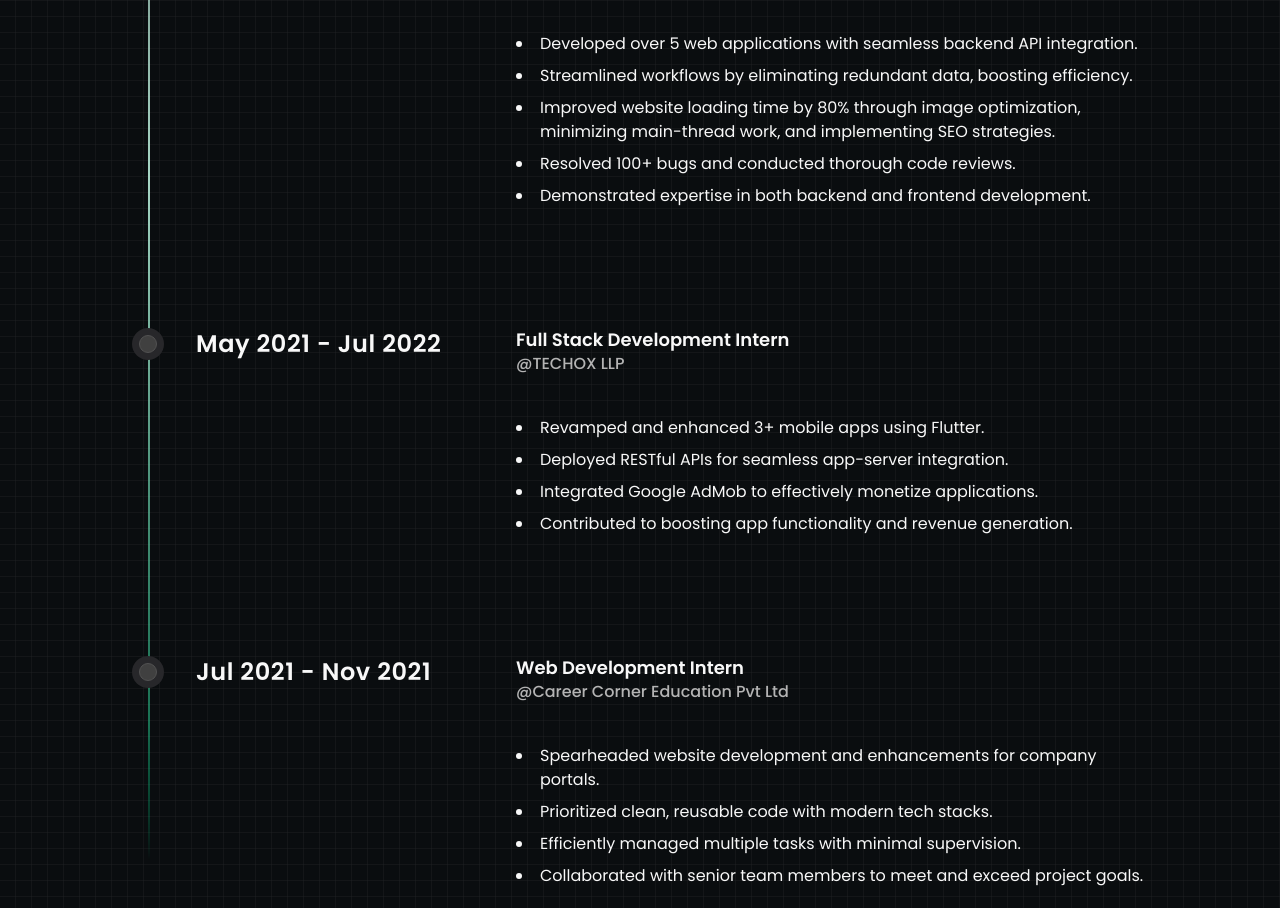
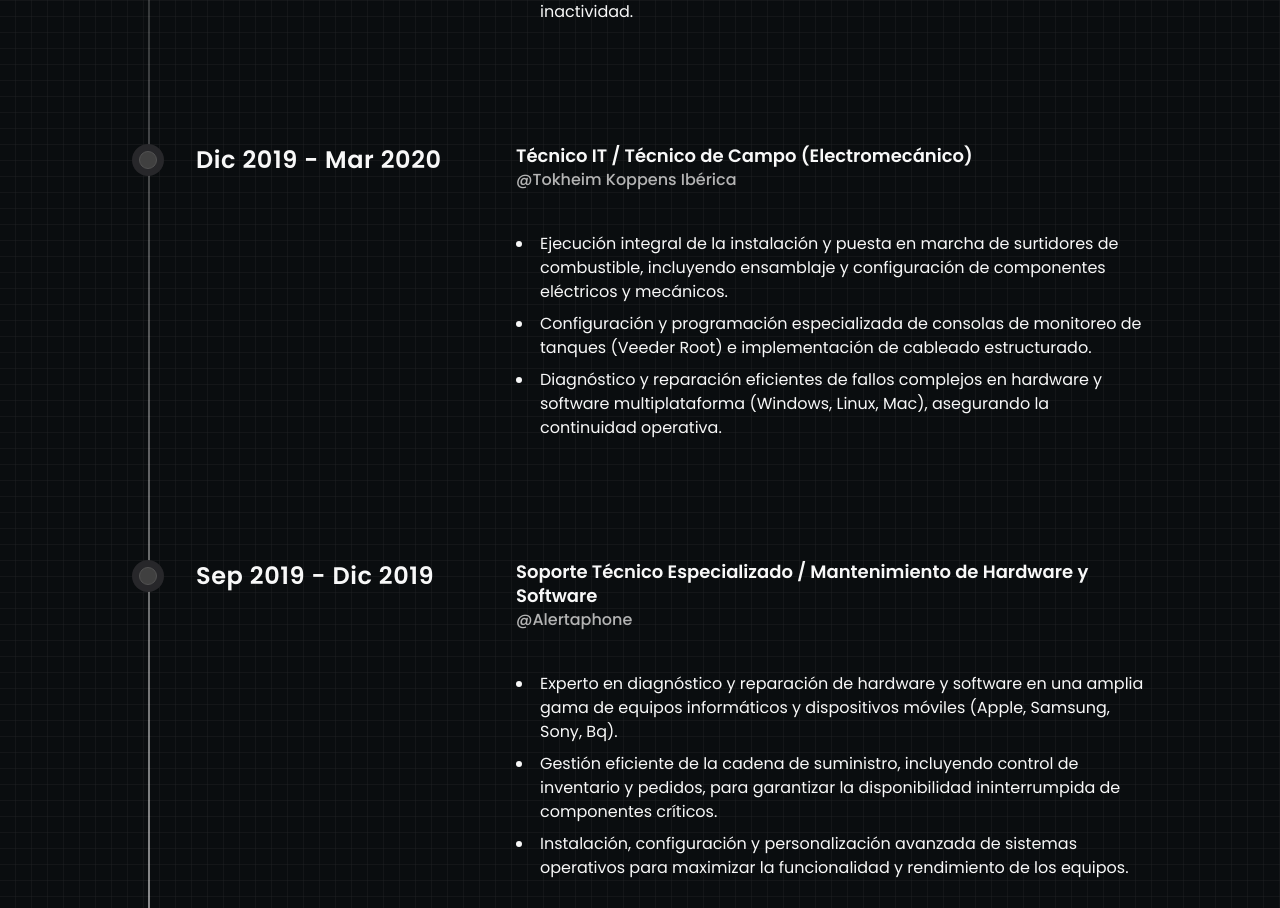
Before and after one commit to LSCF84/portfolio.nextjs.vercel.app, a Next.js app: page / in a window 1280 px wide. Shown: the part 2646-3554 px from the top of the page. Built offline with nearby package versions, Linux system fonts and the light colour scheme; what tailwindcss-debug-screens would draw is missing.

Commit message:
Update experiences.ts

```diff
--- a/src/data/experiences.ts
+++ b/src/data/experiences.ts
@@ -2,61 +2,160 @@ import { IExperienceItem } from "@/types";
 
 const experiences: IExperienceItem[] = [
   {
-    designation: "Software Development Engineer",
-    company: "StarApps Studio",
-    startDate: "Jul 2024",
-    isCurrentJob: true,
-    location: "Pune, India",
+    designation: "Técnico IT Nivel 3 → Nivel 4",
+    company: "Microsyscom",
+    startDate: "Nov 2020",
+    endDate: "Mar 2025",
+    isCurrentJob: false, // Asumo que ya finalizó basándome en los datos anteriores.
+    location: "España", // Ajustar si se conoce la ubicación exacta
     description: [
-      "Currently working on developing innovative software solutions.",
-      "Contributing to large-scale projects with a focus on performance optimization.",
-      "Collaborating closely with cross-functional teams to ensure product quality.",
-      "Adhering to clean code practices and modern development techniques.",
+      "Liderazgo en la implementación y mantenimiento de un sistema de gestión de tickets avanzado, optimizando la gestión de solicitudes y mejorando los tiempos de respuesta.",
+      "Revisión y mejora integral de la infraestructura de red, incluyendo migración a nuevas operadoras de fibra e implementación de sistemas firewall robustos (Fortigate).",
+      "Ampliación y configuración estratégica de la plataforma de virtualización, permitiendo la incorporación de nuevos servicios internos críticos.",
+      "Administración proactiva de identidades y gestión segura de credenciales, elevando la política de seguridad de la información.",
+      "Resolución experta de incidencias de Nivel 3 y 4 en entornos críticos, asegurando la continuidad operativa y minimizando el tiempo de inactividad.",
     ],
   },
   {
-    designation: "Full Stack Developer",
-    company: "Merito",
-    startDate: "Feb 2023",
-    endDate: "Jul 2024",
+    designation: "Técnico IT / Técnico de Campo (Electromecánico)",
+    company: "Tokheim Koppens Ibérica",
+    startDate: "Dic 2019",
+    endDate: "Mar 2020",
     isCurrentJob: false,
-    location: "Pune, India",
+    location: "España",
     description: [
-      "Developed over 5 web applications with seamless backend API integration.",
-      "Streamlined workflows by eliminating redundant data, boosting efficiency.",
-      "Improved website loading time by 80% through image optimization, minimizing main-thread work, and implementing SEO strategies.",
-      "Resolved 100+ bugs and conducted thorough code reviews.",
-      "Demonstrated expertise in both backend and frontend development.",
+      "Ejecución integral de la instalación y puesta en marcha de surtidores de combustible, incluyendo ensamblaje y configuración de componentes eléctricos y mecánicos.",
+      "Configuración y programación especializada de consolas de monitoreo de tanques (Veeder Root) e implementación de cableado estructurado.",
+      "Diagnóstico y reparación eficientes de fallos complejos en hardware y software multiplataforma (Windows, Linux, Mac), asegurando la continuidad operativa.",
     ],
   },
   {
-    designation: "Full Stack Development Intern",
-    company: "TECHOX LLP",
-    startDate: "May 2021",
-    endDate: "Jul 2022",
+    designation: "Soporte Técnico Especializado / Mantenimiento de Hardware y Software",
+    company: "Alertaphone",
+    startDate: "Sep 2019",
+    endDate: "Dic 2019",
     isCurrentJob: false,
-    location: "Remote",
+    location: "España",
     description: [
-      "Revamped and enhanced 3+ mobile apps using Flutter.",
-      "Deployed RESTful APIs for seamless app-server integration.",
-      "Integrated Google AdMob to effectively monetize applications.",
-      "Contributed to boosting app functionality and revenue generation.",
+      "Experto en diagnóstico y reparación de hardware y software en una amplia gama de equipos informáticos y dispositivos móviles (Apple, Samsung, Sony, Bq).",
+      "Gestión eficiente de la cadena de suministro, incluyendo control de inventario y pedidos, para garantizar la disponibilidad ininterrumpida de componentes críticos.",
+      "Instalación, configuración y personalización avanzada de sistemas operativos para maximizar la funcionalidad y rendimiento de los equipos.",
     ],
   },
   {
-    designation: "Web Development Intern",
-    company: "Career Corner Education Pvt Ltd",
-    startDate: "Jul 2021",
-    endDate: "Nov 2021",
+    designation: "Soporte Técnico y Gestión de Servicio al Cliente IT",
+    company: "PCccomponentes",
+    startDate: "Ago 2016",
+    endDate: "Sep 2019",
     isCurrentJob: false,
-    location: "Remote",
+    location: "España",
     description: [
-      "Spearheaded website development and enhancements for company portals.",
-      "Prioritized clean, reusable code with modern tech stacks.",
-      "Efficiently managed multiple tasks with minimal supervision.",
-      "Collaborated with senior team members to meet and exceed project goals.",
+      "Provisión de soporte técnico experto de alto nivel (hardware y software), garantizando una alta satisfacción del cliente y minimizando el tiempo de inactividad.",
+      "Ejecución de diagnósticos precisos y reparaciones avanzadas, optimizando el funcionamiento y extendiendo la vida útil de los activos tecnológicos.",
+      "Control exhaustivo del stock de repuestos y coordinación efectiva con fabricantes y proveedores para agilizar el servicio de reparación.",
+      "Ofrecimiento de asesoramiento técnico especializado y colaboración activa en la optimización de procesos de atención y soporte.",
+    ],
+  },
+  {
+    designation: "Técnico Electrónico (Suplencia por ETT)",
+    company: "Indra",
+    startDate: "Jul 2016",
+    endDate: "Ago 2016",
+    isCurrentJob: false,
+    location: "España",
+    description: [
+      "Implementación de microsoldadura (SMD) y reballing para la reparación y recuperación de componentes electrónicos críticos (e.g., placas base).",
+      "Soporte especializado en el diagnóstico, mantenimiento preventivo y correctivo de equipos electrónicos y hardware.",
+      "Participación activa en operaciones de reparación y producción en sala limpia (ISO Clase 7), cumpliendo estrictos protocolos.",
+      "Montaje, ensamblaje y testeo de sistemas electrónicos de precisión, asegurando la adhesión a especificaciones técnicas y estándares de calidad.",
+    ],
+  },
+  {
+    designation: "Técnico y Responsable de Área y Servicio",
+    company: "Bq readers",
+    startDate: "Jul 2011",
+    endDate: "Mar 2016",
+    isCurrentJob: false,
+    location: "España",
+    description: [
+      "Diseño y gestión de iniciativas de mejora continua (ITIL/Service Desk), logrando una elevada satisfacción del cliente (ej. reparación exprés).",
+      "Implantación, gestión y monitorización de Indicadores Clave de Rendimiento (KPIs) para asegurar estándares de excelencia en la calidad del servicio.",
+      "Administración y mantenimiento de servicios Cloud (Azure/AWS), incluyendo VPN Gateway, rutas y balanceadores de carga.",
+      "Resolución de incidencias técnicas complejas (Nivel 2/3) en entornos Android, Linux y Windows.",
+      "Desarrollo y Liderazgo de Equipos Técnicos, participando en la selección, formación y evaluación del personal.",
+    ],
+  },
+  {
+    designation: "Responsable de IT",
+    company: "Kfibergroup",
+    startDate: "Oct 2008",
+    endDate: "Jul 2011",
+    isCurrentJob: false,
+    location: "España",
+    description: [
+      "Gestión integral del Centro de Datos (CPD) y administración de la infraestructura de red (LAN), servidores y recursos críticos.",
+      "Configuración y administración de dispositivos de red (routers Cisco, switches Cisco Catalyst/Dell) y firewalls Fortigate.",
+      "Gestión de soluciones avanzadas de conectividad segura (VPN Site-to-Site, VPN SSL y balanceadores de carga).",
+      "Administración de entornos de virtualización Hyper-V y migración de sistemas de telefonía tradicional a soluciones VoIP.",
+      "Implementación y mantenimiento de sistemas CRM y ERP empresariales, garantizando su funcionalidad con los flujos de trabajo internos.",
+    ],
+  },
+  {
+    designation: "Técnico/Comercial",
+    company: "Urende",
+    startDate: "Mar 2008",
+    endDate: "Oct 2008",
+    isCurrentJob: false,
+    location: "España",
+    description: [
+      "Diagnóstico y reparación de hardware y software de equipos informáticos y resolución de problemas de conectividad de datos.",
+      "Mantenimiento de hardware y sistemas, junto con instalaciones y actualizaciones de software, asegurando el óptimo funcionamiento.",
+      "Gestión integral de la atención al cliente, potenciando la satisfacción y fidelización.",
+      "Diseño e implementación de estrategias comerciales enfocadas en la venta de material informático.",
+    ],
+  },
+  {
+    designation: "Técnico/Comercial",
+    company: "Pc Box",
+    startDate: "Sep 2007",
+    endDate: "Feb 2008",
+    isCurrentJob: false,
+    location: "España",
+    description: [
+      "Identificación y resolución de problemas técnicos mediante el uso de herramientas de diagnóstico avanzadas y asistencia en conectividad de datos.",
+      "Provisión de soporte integral y orientación al cliente, garantizando la satisfacción y fidelización.",
+      "Configuración e instalación de sistemas operativos Windows, Linux y Mac.",
+      "Realización de la instalación, modificación y reparación de hardware.",
+    ],
+  },
+  {
+    designation: "Técnico",
+    company: "Kfibergroup",
+    startDate: "Ene 2006",
+    endDate: "Sep 2007",
+    isCurrentJob: false,
+    location: "España",
+    description: [
+      "Provisión de soporte técnico integral y resolución efectiva de incidentes (N1/N2) a clientes y personal interno.",
+      "Diagnóstico, investigación y resolución de problemas técnicos complejos, incluyendo incidencias de conectividad de datos.",
+      "Suministro de soporte remoto eficiente a través de VPN y herramientas como VNC/RDP, y gestión de sistemas operativos multiplataforma.",
+      "Administración eficiente de cuentas de usuario, incluyendo servicios críticos como correo electrónico, VPN y VoIP.",
+      "Colaboración en la gestión y mantenimiento de la infraestructura del Centro de Proceso de Datos (CPD).",
+    ],
+  },
+  {
+    designation: "Técnico Instalador",
+    company: "Productos Telefónicos",
+    startDate: "Sep 2005",
+    endDate: "Ene 2006",
+    isCurrentJob: false,
+    location: "España",
+    description: [
+      "Configuración avanzada y mantenimiento de routers Cisco y switches Cisco Catalyst.",
+      "Desarrollo, construcción e instalación de infraestructuras de datos y redes, incluyendo la implementación de tecnología de Fibra Óptica (FTTH).",
+      "Realización de instalaciones de telecomunicaciones (Last Mile) de tecnologías de acceso como Cobre, ADSL, XDSL y VDSL.",
+      "Construcción, instalación y mantenimiento de líneas de voz y datos tradicionales (RTB y RDSI).",
     ],
   },
 ];
-
 export default experiences;
```
